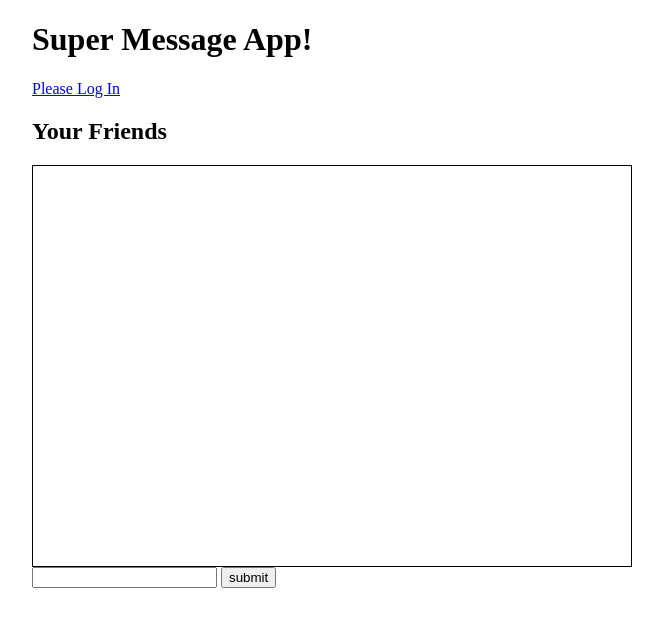
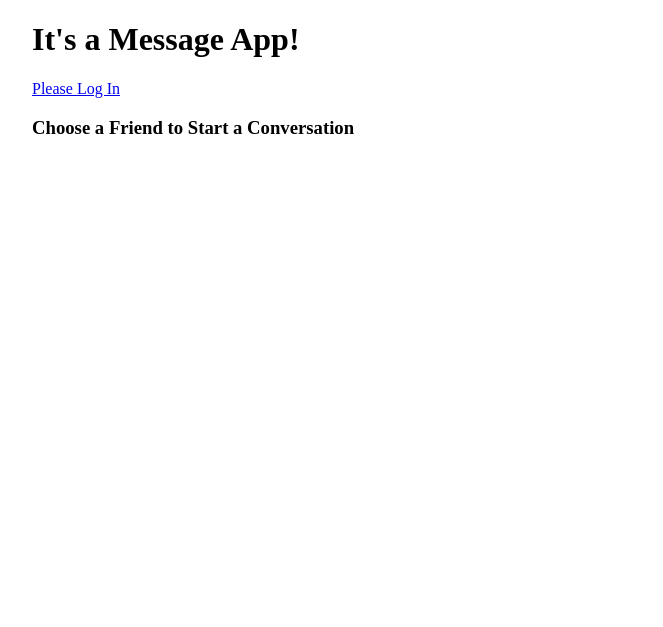
Before and after one commit to jb076/guild-message, a Django app: page / in a window 1280 px wide. Shown: the top 627 px of the page, without its empty margins (308-971 px from the left). Run offline with Django 3.2, Linux system fonts and the light colour scheme.

Commit message:
some js code reorg and styling tweaks

```diff
--- a/guild_message/static/css/core.css
+++ b/guild_message/static/css/core.css
@@ -1,3 +1,30 @@
-.colMain {width: 600px; margin: 0 auto;}
+.colMain {
+	width: 600px;
+	margin: 0 auto;
+}
 
-.chatBox {height: 400px; border: solid 1px; overflow: scroll;}
+.chatBox {
+	height: 400px;
+	border: solid 1px;
+	overflow: scroll;
+}
+
+.chatInput {
+	width: 537px;
+	height: 25px;
+}
+
+.submit {
+	height: 35px;
+}
+
+.hide {display: none;}
+
+.friendsList {
+	list-style-type: none;
+	padding: 0;
+}
+
+.friendsList li {font-size: 1.4em;}
+
+.friendsList li:hover {text-decoration: underline;}
--- a/guild_message/static/js/chat.js
+++ b/guild_message/static/js/chat.js
@@ -4,7 +4,51 @@ $(function(){
 	var selectedFriend;
 	var lastMessage;
 
-	// From Django Docs...
+	$(document).ready(function(){
+		$(".submit").on('click', function(e){
+			submitMessage();
+		});
+		$(document).keypress(function(e){
+			if(e.which === 13) {
+				submitMessage();
+			}
+		});
+
+		$(".userList li").on("click", function(e){
+			selectedFriend = $(this)[0].textContent;
+			$(".chatMod").removeClass('hide');
+			$.ajax({
+				url: 'conversations/',
+				method: 'GET',
+				data: {'target': selectedFriend},
+				success: function(data) {
+					openConversation = data.conversationId;
+					getMessages();
+				},
+				error: function() {
+					// Error if no convo exists.
+					// Create conversation, then populate (which won't have anything...)
+					$.ajax({
+						url: 'conversations/',
+						method: 'POST',
+						data: {
+							'csrfmiddlewaretoken': csrfToken,
+							'target': selectedFriend
+						},
+						success: function(data) {
+							openConversation = data.conversationId;
+							getMessages();
+						}
+					})
+				}
+			})
+		});
+
+
+		setInterval(update, 2000);
+	})
+
+	// From Django Docs. gets CSRF token for posting
 	function getCookie(name) {
 	    var cookieValue = null;
 	    if (document.cookie && document.cookie != '') {
@@ -20,37 +64,10 @@ $(function(){
 	    }
 	    return cookieValue;
 	}
-
 	var csrfToken = getCookie('csrftoken')
 
-	$(".userList li").on("click", function(e){
-		selectedFriend = $(this)[0].textContent;
-		$.ajax({
-			url: 'conversations/',
-			method: 'GET',
-			data: {'target': selectedFriend},
-			success: function(data) {
-				openConversation = data.conversationId;
-				updateMessages();
-			},
-			error: function() {
-				$.ajax({
-					url: 'conversations/',
-					method: 'POST',
-					data: {
-						'csrfmiddlewaretoken': csrfToken,
-						'target': selectedFriend
-					},
-					success: function(data) {
-						openConversation = data.conversationId;
-						updateMessages();
-					}
-				})
-			}
-		})
-	});
-
-	function updateMessages() {
+	function getMessages() {
+		$(".chatBox").empty();
 		if (typeof openConversation !== 'undefined') {
 			$.ajax({
 				url: 'messages/',
@@ -64,20 +81,6 @@ $(function(){
 			})
 		}
 	}
-
-	$(document).ready(function(){
-		$(".submit").on('click', function(e){
-			submitMessage();
-		});
-		$(document).keypress(function(e){
-			if(e.which === 13) {
-				submitMessage();
-			}
-		});
-
-		setInterval(update, 2000);
-	})
-
 
 	function submitMessage() {
 		var inputBox = $(".chatInput");
--- a/guild_message/templates/index.html
+++ b/guild_message/templates/index.html
@@ -7,7 +7,7 @@
 </head>
 <body>
   <div class="colMain">
-    <h1>Super Message App!</h1>
+    <h1>It's a Message App!</h1>
       {% if is_logged_in == False %}
         <a href="{% url 'login' %}">Please Log In</a>
       {% else %}
@@ -15,18 +15,20 @@
       {% endif %}
 
       <div class="userList">
-        <h2>Your Friends</h2>
-          <ul>
+        <h3>Choose a Friend to Start a Conversation</h2>
+          <ul class="friendsList">
             {% for friend in friends %}
               <li>{{ friend }}</li>
             {% endfor %}
           </ul>
       </div>
 
+      <div class="chatMod hide">
         <div class="chatBox"></div>
 
         <input class="chatInput" type="text">
         <button class="submit">submit</button>
+      </div>
   </div>
   <script type="text/javascript" src="{% static 'js/lib/jquery-3.2.1.min.js' %}"></script>
   <script type="text/javascript" src="{% static 'js/chat.js' %}"></script>
```
Also changed, not shown: messenger/views.py (+34 -28 lines). Lines whose indentation alone changed are shown as unchanged.
